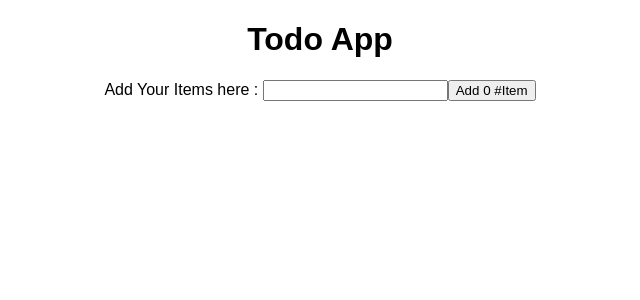
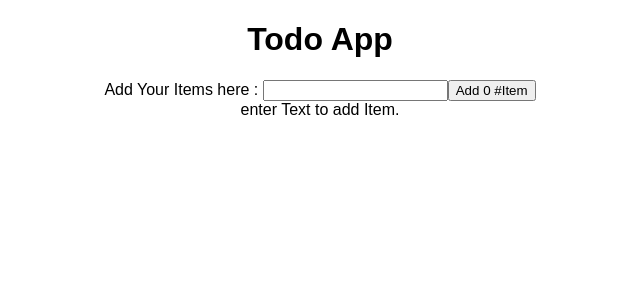
Before and after one commit to baluworks/To-Do-App, a React (Create React App) app: page / in a window 1280 px wide. Shown: the top 300 px of the page, without its empty margins (320-960 px from the left). Built offline with nearby package versions, Linux system fonts and the light colour scheme.

Commit message:
hide error show error

```diff
--- a/src/comp/Todo.tsx
+++ b/src/comp/Todo.tsx
@@ -56,6 +56,10 @@ export class TODOComp extends React.Component<any, State> {
           <button onClick={this.onHandleSubmit}>
             Add {this.state.items.length} #Item
           </button>
+          <div className={this.state.currentText ? "hide-error" : "show-error"}>
+            {" "}
+            enter Text to add Item.
+          </div>
         </form>
       </div>
     );
--- a/src/comp/styles.scss
+++ b/src/comp/styles.scss
@@ -5,6 +5,12 @@ body {font-family: sans-serif;}
 .strike {
   text-decoration:line-through;
 
+}
+.hide-error{
+display: none;
+}
+.show-error{
+display: block;
 }
 div .todo_input{
   float: right;
```
